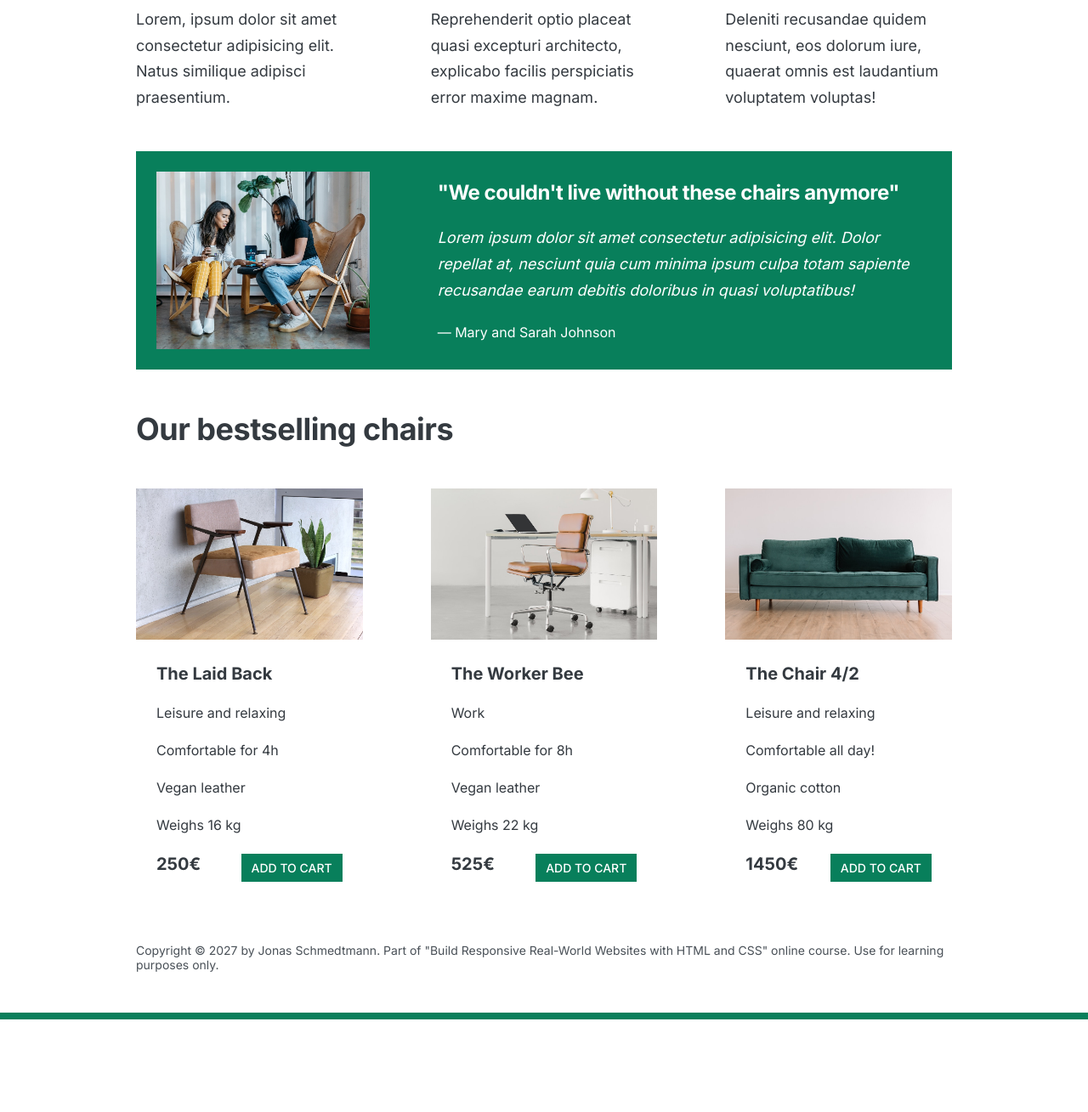
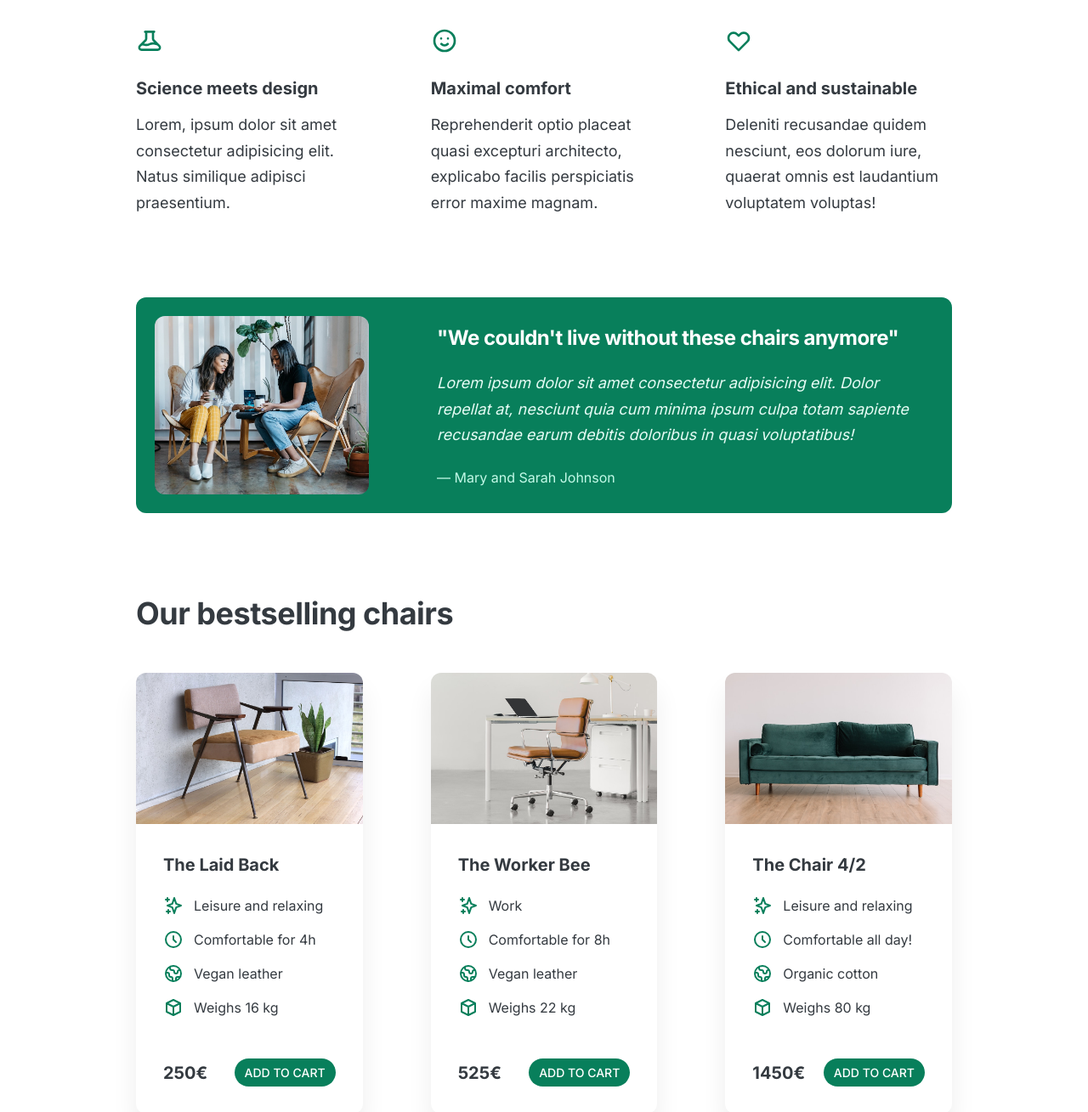
Before and after one commit to bblazevska/practice-webDesign-css-, a plain HTML site: page index.html in a window 1280 px wide. Shown: the part 660-1969 px from the top of the page at 85% size. Before the commit the page ends 1860 px from the top, so only its background shows below. Drawn offline with Linux system fonts and the light colour scheme.

Commit message:
icons and vertical spacing added

```diff
--- a/index.html
+++ b/index.html
@@ -31,6 +31,10 @@
       <h2>What makes our chairs special</h2>
       <div class="grid-3-cols">
         <div>
+          <svg xmlns="http://www.w3.org/2000/svg" class="features-icon" fill="none" viewBox="0 0 24 24" stroke="currentColor">
+            <path stroke-linecap="round" stroke-linejoin="round" stroke-width="2"
+              d="M19.428 15.428a2 2 0 00-1.022-.547l-2.387-.477a6 6 0 00-3.86.517l-.318.158a6 6 0 01-3.86.517L6.05 15.21a2 2 0 00-1.806.547M8 4h8l-1 1v5.172a2 2 0 00.586 1.414l5 5c1.26 1.26.367 3.414-1.415 3.414H4.828c-1.782 0-2.674-2.154-1.414-3.414l5-5A2 2 0 009 10.172V5L8 4z" />
+          </svg>
           <p class="features-title"><strong>Science meets design</strong></p>
           <p class="features-text">
             Lorem, ipsum dolor sit amet consectetur adipisicing elit. Natus
@@ -39,6 +43,9 @@
         </div>
 
         <div>
+          <svg xmlns="http://www.w3.org/2000/svg" class="features-icon" fill="none" viewBox="0 0 24 24" stroke="currentColor">
+            <path stroke-linecap="round" stroke-linejoin="round" stroke-width="2" d="M14.828 14.828a4 4 0 01-5.656 0M9 10h.01M15 10h.01M21 12a9 9 0 11-18 0 9 9 0 0118 0z" />
+          </svg>
           <p class="features-title">
             <strong>Maximal comfort</strong>
           </p>
@@ -49,6 +56,9 @@
         </div>
 
         <div>
+          <svg xmlns="http://www.w3.org/2000/svg" class="features-icon" fill="none" viewBox="0 0 24 24" stroke="currentColor">
+            <path stroke-linecap="round" stroke-linejoin="round" stroke-width="2" d="M4.318 6.318a4.5 4.5 0 000 6.364L12 20.364l7.682-7.682a4.5 4.5 0 00-6.364-6.364L12 7.636l-1.318-1.318a4.5 4.5 0 00-6.364 0z" />
+          </svg>
           <p class="features-title">
             <strong>Ethical and sustainable</strong>
           </p>
@@ -78,22 +88,35 @@
     <section>
       <h2>Our bestselling chairs</h2>
       <div class="grid-3-cols">
+
         <figure class="chair">
           <img src="chair-1.jpg" alt="Chair" />
           <div class="chair-box">
             <h3>The Laid Back</h3>
             <ul class="chair-details">
               <li>
+                <svg xmlns="http://www.w3.org/2000/svg" class="chair-icon" fill="none" viewBox="0 0 24 24" stroke="currentColor">
+                  <path stroke-linecap="round" stroke-linejoin="round" stroke-width="2" d="M5 3v4M3 5h4M6 17v4m-2-2h4m5-16l2.286 6.857L21 12l-5.714 2.143L13 21l-2.286-6.857L5 12l5.714-2.143L13 3z" />
+                </svg>
                 <!-- Span is a generic INLINE text element, it doesn't have any meaning. It's like a div element, but inline -->
                 <span>Leisure and relaxing</span>
               </li>
               <li>
+                <svg xmlns="http://www.w3.org/2000/svg" class="chair-icon" fill="none" viewBox="0 0 24 24" stroke="currentColor">
+                  <path stroke-linecap="round" stroke-linejoin="round" stroke-width="2" d="M12 8v4l3 3m6-3a9 9 0 11-18 0 9 9 0 0118 0z" />
+                </svg>
                 <span>Comfortable for 4h</span>
               </li>
               <li>
+                <svg xmlns="http://www.w3.org/2000/svg" class="chair-icon" fill="none" viewBox="0 0 24 24" stroke="currentColor">
+                  <path stroke-linecap="round" stroke-linejoin="round" stroke-width="2" d="M3.055 11H5a2 2 0 012 2v1a2 2 0 002 2 2 2 0 012 2v2.945M8 3.935V5.5A2.5 2.5 0 0010.5 8h.5a2 2 0 012 2 2 2 0 104 0 2 2 0 012-2h1.064M15 20.488V18a2 2 0 012-2h3.064M21 12a9 9 0 11-18 0 9 9 0 0118 0z" />
+                </svg>
                 <span>Vegan leather</span>
               </li>
               <li>
+                <svg xmlns="http://www.w3.org/2000/svg" class="chair-icon" fill="none" viewBox="0 0 24 24" stroke="currentColor">
+                  <path stroke-linecap="round" stroke-linejoin="round" stroke-width="2" d="M20 7l-8-4-8 4m16 0l-8 4m8-4v10l-8 4m0-10L4 7m8 4v10M4 7v10l8 4" />
+                </svg>
                 <span>Weighs 16 kg</span>
               </li>
             </ul>
@@ -110,15 +133,27 @@
             <h3>The Worker Bee</h3>
             <ul class="chair-details">
               <li>
+                <svg xmlns="http://www.w3.org/2000/svg" class="chair-icon" fill="none" viewBox="0 0 24 24" stroke="currentColor">
+                  <path stroke-linecap="round" stroke-linejoin="round" stroke-width="2" d="M5 3v4M3 5h4M6 17v4m-2-2h4m5-16l2.286 6.857L21 12l-5.714 2.143L13 21l-2.286-6.857L5 12l5.714-2.143L13 3z" />
+                </svg>
                 <span>Work</span>
               </li>
               <li>
+                <svg xmlns="http://www.w3.org/2000/svg" class="chair-icon" fill="none" viewBox="0 0 24 24" stroke="currentColor">
+                  <path stroke-linecap="round" stroke-linejoin="round" stroke-width="2" d="M12 8v4l3 3m6-3a9 9 0 11-18 0 9 9 0 0118 0z" />
+                </svg>
                 <span>Comfortable for 8h</span>
               </li>
               <li>
+                <svg xmlns="http://www.w3.org/2000/svg" class="chair-icon" fill="none" viewBox="0 0 24 24" stroke="currentColor">
+                  <path stroke-linecap="round" stroke-linejoin="round" stroke-width="2" d="M3.055 11H5a2 2 0 012 2v1a2 2 0 002 2 2 2 0 012 2v2.945M8 3.935V5.5A2.5 2.5 0 0010.5 8h.5a2 2 0 012 2 2 2 0 104 0 2 2 0 012-2h1.064M15 20.488V18a2 2 0 012-2h3.064M21 12a9 9 0 11-18 0 9 9 0 0118 0z" />
+                </svg>
                 <span>Vegan leather</span>
               </li>
               <li>
+                <svg xmlns="http://www.w3.org/2000/svg" class="chair-icon" fill="none" viewBox="0 0 24 24" stroke="currentColor">
+                  <path stroke-linecap="round" stroke-linejoin="round" stroke-width="2" d="M20 7l-8-4-8 4m16 0l-8 4m8-4v10l-8 4m0-10L4 7m8 4v10M4 7v10l8 4" />
+                </svg>
                 <span>Weighs 22 kg</span>
               </li>
             </ul>
@@ -135,15 +170,27 @@
             <h3>The Chair 4/2</h3>
             <ul class="chair-details">
               <li>
+                <svg xmlns="http://www.w3.org/2000/svg" class="chair-icon" fill="none" viewBox="0 0 24 24" stroke="currentColor">
+                  <path stroke-linecap="round" stroke-linejoin="round" stroke-width="2" d="M5 3v4M3 5h4M6 17v4m-2-2h4m5-16l2.286 6.857L21 12l-5.714 2.143L13 21l-2.286-6.857L5 12l5.714-2.143L13 3z" />
+                </svg>
                 <span>Leisure and relaxing</span>
               </li>
               <li>
+                <svg xmlns="http://www.w3.org/2000/svg" class="chair-icon" fill="none" viewBox="0 0 24 24" stroke="currentColor">
+                  <path stroke-linecap="round" stroke-linejoin="round" stroke-width="2" d="M12 8v4l3 3m6-3a9 9 0 11-18 0 9 9 0 0118 0z" />
+                </svg>
                 <span>Comfortable all day!</span>
               </li>
               <li>
+                <svg xmlns="http://www.w3.org/2000/svg" class="chair-icon" fill="none" viewBox="0 0 24 24" stroke="currentColor">
+                  <path stroke-linecap="round" stroke-linejoin="round" stroke-width="2" d="M3.055 11H5a2 2 0 012 2v1a2 2 0 002 2 2 2 0 012 2v2.945M8 3.935V5.5A2.5 2.5 0 0010.5 8h.5a2 2 0 012 2 2 2 0 104 0 2 2 0 012-2h1.064M15 20.488V18a2 2 0 012-2h3.064M21 12a9 9 0 11-18 0 9 9 0 0118 0z" />
+                </svg>
                 <span>Organic cotton</span>
               </li>
               <li>
+                <svg xmlns="http://www.w3.org/2000/svg" class="chair-icon" fill="none" viewBox="0 0 24 24" stroke="currentColor">
+                  <path stroke-linecap="round" stroke-linejoin="round" stroke-width="2" d="M20 7l-8-4-8 4m16 0l-8 4m8-4v10l-8 4m0-10L4 7m8 4v10M4 7v10l8 4" />
+                </svg>
                 <span>Weighs 80 kg</span>
               </li>
             </ul>
--- a/style.css
+++ b/style.css
@@ -32,7 +32,7 @@ body {
 
 header,
 section {
-  margin-bottom: 48px;
+  margin-bottom: 96px;
 }
 
 h2 {
@@ -55,6 +55,7 @@ h2 {
   text-transform: uppercase;
   display: inline-block;
   font-weight: 500;
+  border-radius: 100px;
 }
 
 .btn:hover,
@@ -75,6 +76,9 @@ h2 {
   padding: 8px 12px;
 }
 
+img{
+  border-radius: 12px;
+}
 /* ------------------------ */
 /* COMPONENT STYLES */
 /* ------------------------ */
@@ -84,7 +88,7 @@ header {
   display: grid;
   grid-template-columns: repeat(2, 1fr);
   column-gap: 80px;
-  margin-top: 48px;
+  margin-top: 64px;
 }
 
 .header-text-box {
@@ -92,7 +96,7 @@ header {
 }
 
 h1 {
-  margin-bottom: 24px;
+  margin-bottom: 32px;
   font-size: 44px;
   line-height: 1.1;
   letter-spacing: -1px;
@@ -110,6 +114,10 @@ img {
 
 /* FEATURES */
 .features-icon {
+  stroke: #087f5b;
+  width: 32px;
+  height: 32px;
+  margin-bottom: 24px;
 }
 
 .features-title {
@@ -126,7 +134,8 @@ img {
 .testimonial-section {
   background-color: #087f5b;
   color: #fff;
-  padding: 24px;
+  padding: 22px;
+  border-radius: 12px;
 }
 
 .testimonial-box {
@@ -145,11 +154,27 @@ img {
   margin-bottom: 24px;
   font-size: 18px;
   line-height: 1.7;
+  color: #e6fcf5;
+}
+.testimonial-author{
+  color: #c3fae8;
 }
 
 /* CHAIRS */
+
+.chair{
+  box-shadow: 0 20px 30px 0 rgba(0, 0, 0, 0.07);
+  border-radius: 12px;
+}
+
+.chair img{
+  border-bottom-left-radius: 0;
+  border-bottom-right-radius: 0;
+}
+
 .chair-box {
-  padding: 24px;
+  padding: 32px;
+
 }
 
 h3 {
@@ -159,14 +184,14 @@ h3 {
 
 .chair-details {
   list-style: none;
-  margin-bottom: 24px;
+  margin-bottom: 48px;
 }
 
 .chair-details li {
   display: flex;
   align-items: center;
   gap: 12px;
-  margin-bottom: 24px;
+  margin-bottom: 16px;
 }
 
 .chair-details li:last-child {
@@ -174,12 +199,16 @@ h3 {
 }
 
 .chair-icon {
+  stroke: #087f5b;
+  width: 24px;
+  height: 24px;
 }
 
 .chair-price {
   display: flex;
   justify-content: space-between;
   font-size: 20px;
+  align-items: center;
 }
 
 footer {
```
